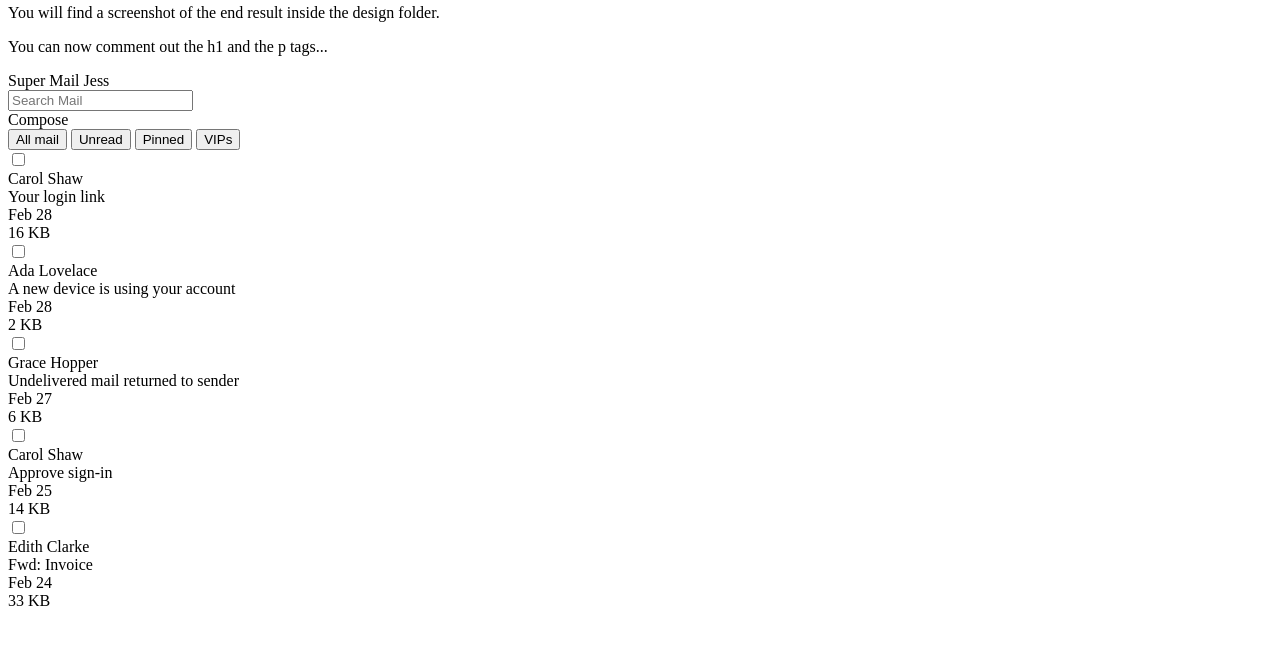
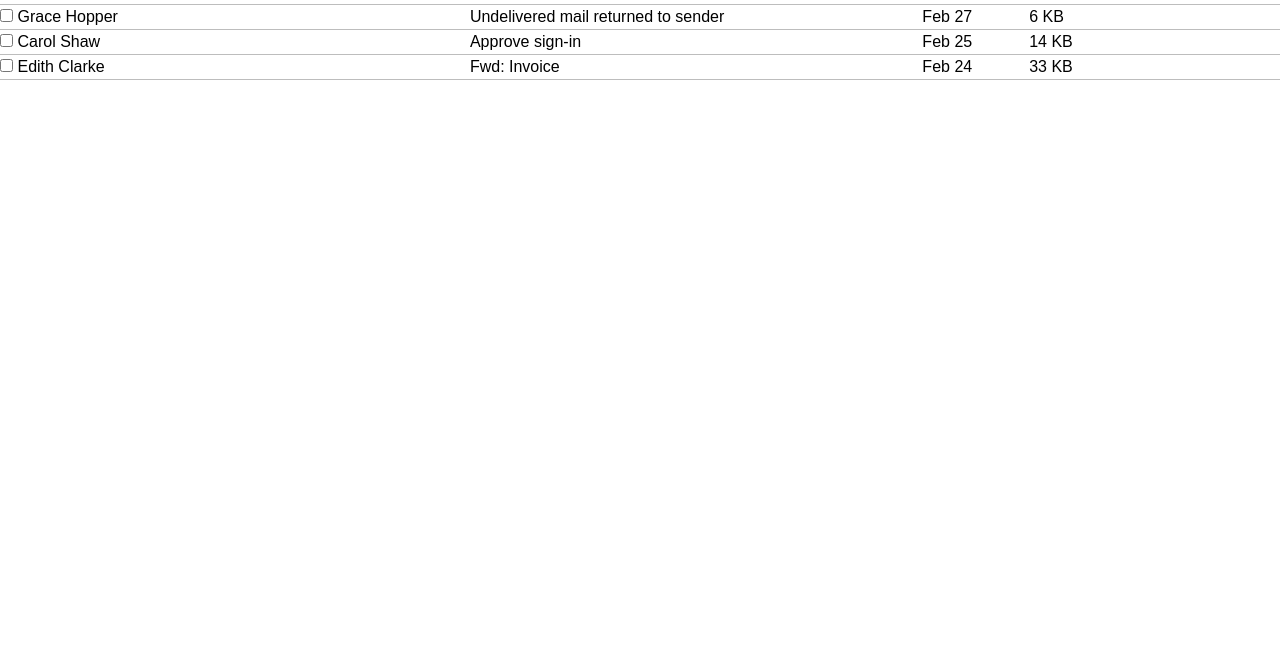
Before and after one commit to bloominstituteoftechnology/module-project-html-and-css-ii-jayGuapo6, a plain HTML site: page index.html in a window 1280 px wide. Shown: the part 144-800 px from the top of the page. Drawn offline with Linux system fonts and the light colour scheme.

Commit message:
Finished Guided Project

```diff
--- a/index.html
+++ b/index.html
@@ -6,60 +6,162 @@
   <style>
     /* 👉 Task 1- Apply the reset found on this page: https://www.joshwcomeau.com/css/custom-css-reset/ */
 
+    /*
+  1. Use a more-intuitive box-sizing model.
+*/
+*, *::before, *::after {
+  box-sizing: border-box;
+}
+/*
+  2. Remove default margin
+*/
+* {
+  margin: 0;
+}
+/*
+  Typographic tweaks!
+  3. Add accessible line-height
+  4. Improve text rendering
+*/
+body {
+  line-height: 1.5;
+  -webkit-font-smoothing: antialiased;
+}
+/*
+  5. Improve media defaults
+*/
+img, picture, video, canvas, svg {
+  display: block;
+  max-width: 100%;
+}
+/*
+  6. Remove built-in form typography styles
+*/
+input, button, textarea, select {
+  font: inherit;
+}
+/*
+  7. Avoid text overflows
+*/
+p, h1, h2, h3, h4, h5, h6 {
+  overflow-wrap: break-word;
+}
+/*
+  8. Create a root stacking context
+*/
+#root, #__next {
+  isolation: isolate;
+}
+    /*
   </style>
   <style>
     /* 👉 Task 2- Target the body element.
     Apply a font family of Arial to the body element.
     The font property is inherited by descendant (nested) elements. */
+    body {
+      font-family: Arial;
+    }
 
     /* 👉 Task 3- Target the element with id headerTop.
     Apply white color to the text, some padding using px or rem units, and a dark background color. */
 
+      #headerTop {
+        color: white;
+        padding: 0.5rem;
+        background-color: #176bad;
+      }
+
     /* 👉 Task 4- Target the divs that are directly nested underneath the id headerTop.
     Make them display as inline block, instead of block.
     This will make them render on the same line. */
-
+      /* .inline-container  */
+      #headerTop div {
+        display: inline-block;
+      }
     /* 👉 Task 5- Target the spans that are nested inside the id headerTop.
     Make them have some margin on the right.
     This will prevent the spans from crashing against one another. */
-
+      #headerTop span {
+        margin-right: .5rem;
+      }
     /* 👉 Task 6- Target the first span nested inside the element with id headerTop.
     Make it have a font weight of bold, and transform the text to uppercase. */
+      .emblem {
+        text-transform: uppercase;
+        font-weight: bold;
+      }
 
     /* 👉 Task 7- Target the id headerBottom.
     Give it a bottom border of 1 pixel, solid gray, and a little bit of padding using px or rem units. */
+      #headerBottom {
+        border-bottom: solid gray;
+        padding: 0.5rem;
+      }
 
     /* 👉 Task 8- Target the divs that are nested directly inside the element with id headerBottom.
     Make them display as inline block, instead of block.
     This will cause them to render on the same line.
     You can consolidate this rule with the one on step. 4 */
-
+      #headerBottom div {
+        display: inline-block;
+      }
     /* 👉 Task 9- Target the "Compose" button, although note it's a div instead an actual button.
     Give it color, bold text, background, padding, border radius, margin right, and a cursor of pointer. */
-
+      .C-button {
+        cursor: pointer;
+        margin-right: 0.9rem;
+        padding: 0.3rem;
+        border-radius: 2px;
+      background-color: #176bad;
+      color: white;
+      }
     /* 👉 Task 10- Research how to remove all the default styling of button elements.
     Target the button elements inside the element with id headerBottom.
     Remove all their styling, give them a bit of margin to the right, and a cursor of pointer. */
-
+      #headerBottom button {
+        padding: 0;
+        border: none;
+        background: none;
+        cursor: pointer;
+        margin-right: auto;
+      }
     /* 👉 Task 11- Target the button element inside the id headerBottom that has a class of active
     Make the font weight be bolder, and add a bottom border of 2 pixels solid color (you choose the color).
     Add the class name to the "All mail" button. */
-
+      #headerBottom button.active {
+        border-bottom: #176bad 2px solid;
+      }
     /* 👉 Task 12- Target all divs directly nested inside elements with a class of email,
     and make them display as inline-block elements.
     This will make each email render all its details in the same line*/
-
+      .email div {
+        display: inline-block;
+      }
     /* 👉 Task 13- Target the elements with a class of email.
     Give them some padding, bigger padding to the left, and a bottom border of very light grey. */
+      .email {
+        border-bottom: #bdbdbd 1px solid;
+        padding 0.3rem
 
+        padding-left: 1rem;
+
+      }
     /* 👉 Task 14- Target each div inside the element with a class of email.
     Make the email author and the email subject take 35% of the width of the parent element.
     Make the check, the date and the size take up 8% of the width of the parent element.
     This will arrange the details in visible columns. */
 
+      .email-name, .email-subject {
+        width: 35%;
+      }
+      .email-date, .mail-size {
+        width: 8%;
+      }
     /* 👉 Task 15- Target the second email and have its font weight be bold.
     This will make it look "unread". */
-
+      .email:nth-child(2) {
+        font-weight: bold;
+      }
     /* Well done! Check the design file to make sure you are close enough. */
 
   </style>
@@ -68,28 +170,28 @@
 
 <body>
   <div id="instructions">
-    <h1>HTML & CSS II</h1>
+    <!-- <h1>HTML & CSS II</h1>
     <p>Please load this file in VSCode and Chrome, and open the Elements tab, Sources sub-tab, in Chrome Dev Tools.</p>
     <p>Work through the challenges found inside both style tags in this document.</p>
     <p>You will find a screenshot of the end result inside the design folder.</p>
-    <p>You can now comment out the h1 and the p tags...</p>
+    <p>You can now comment out the h1 and the p tags...</p> -->
   </div>
   <div>
     <header>
       <div id="headerTop">
-        <div>
-          <span>Super Mail</span>
+        <div class="inline-container">
+          <span class="emblem">Super Mail</span>
           <span>Jess</span>
         </div>
-        <div>
+        <div class="inline-container">
           <input type="text" placeholder="Search Mail" />
         </div>
       </div>
       <div id="headerBottom">
-        <div>Compose</div>
-        <div>
+        <div class="C-button">Compose</div>
+        <div ">
           <button>All mail</button>
-          <button>Unread</button>
+          <button class="active">Unread</button>
           <button>Pinned</button>
           <button>VIPs</button>
         </div>
```
